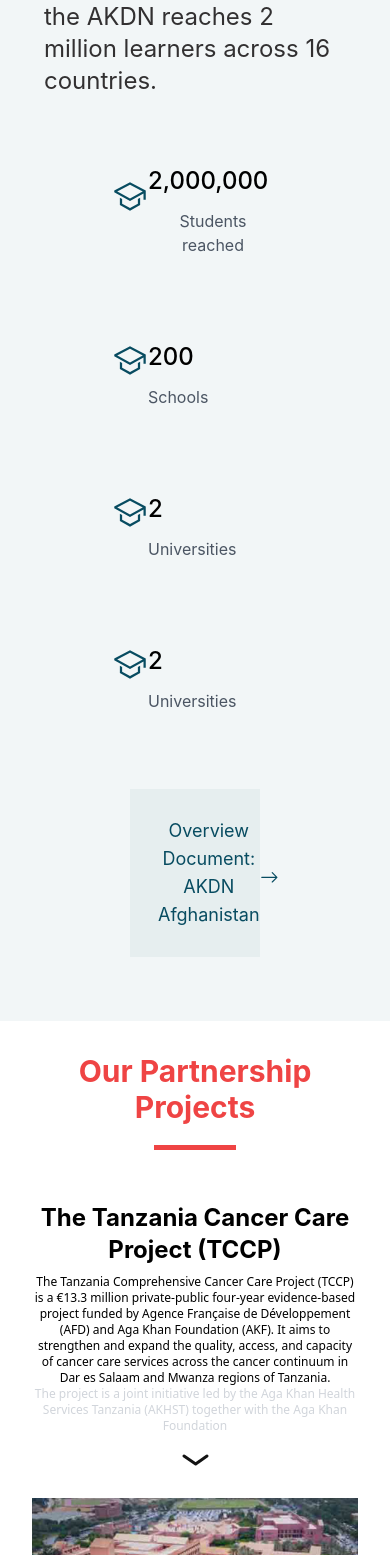
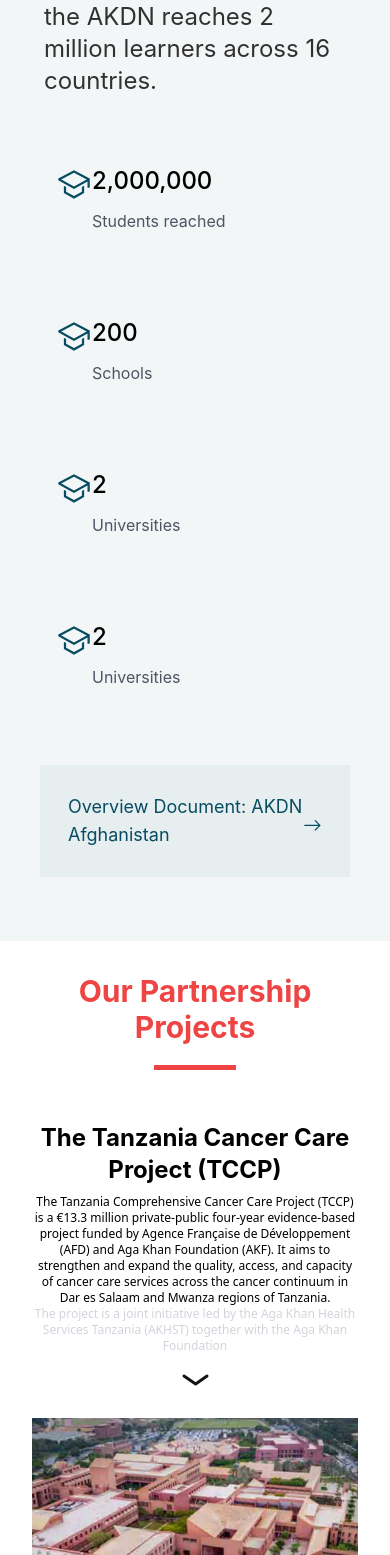
Before and after one commit to Arsalan31/my-project1, a React (Create React App) app: page /Akdn in a window 390 px wide. Shown: the part 5033-6588 px from the top of the page. Built offline with nearby package versions, Linux system fonts and the light colour scheme; what tailwindcss-rtl would draw is missing.

Commit message:
Update Maininfo.js

```diff
--- a/src/Components/Maininfo.js
+++ b/src/Components/Maininfo.js
@@ -45,12 +45,12 @@ function Maininfo() {
                 <h4 className="flex text-2xl font-bold text-gray-5 md:justify-center justify-start">AKDN | Education</h4>
                 <p className="text-gray-5 mt-3 md:mt-9 font-normal text-2xl md:text-center px-5">For over 100 years the Aga Khan Development Network (AKDN) has worked to ensure that students of all ages have access to quality learning opportunities.  The Network operates programmes and institutions that span the educational ladder, from early childhood programmes to primary and secondary schools, from vocational studies for youth and adults to university degrees and continuing professional development.  Each year, the AKDN reaches 2 million learners across 16 countries.</p>
             </div>
-            <div className="flex flex-wrap justify-center md:p-12 md:pt-20 md:px-0 px-28">
+            <div className="flex flex-wrap justify-center md:p-12 md:pt-20 md:px-0 sm:px-20 px-14">
                 <div class="flex flex-wrap md:-m-4 -mx-4 -mb-1 md:space-y-0 space-y-6">
                     {
                         slidesData2.map((Impact) => {
                             return (
-                                <div class="p-4 lg:px-20 md:w-1/4 w-full flex md:flex-col flex-row lg:border-e-2 border-blue-30 border-opacity-60 text-center items-center">
+                                <div class="p-4 lg:px-20 md:w-1/4 w-full flex md:flex-col flex-row md:border-e-2 border-blue-30 border-opacity-60 text-center items-center">
                                     <div>{Impact.img}</div>
                                     <div className="md:flex-wrap flex-wrap-reverse">
                                         <div className="md:w-full md:ps-0 ps-5 w-auto flex flex-wrap md:flex-col flex-row">
@@ -67,8 +67,8 @@ function Maininfo() {
                     }
                 </div>
             </div>
-            <div className="container mx-auto py-16 w-1/3">
-                <div className="text-center p-7 flex bg-blue-30">
+            <div className="container mx-auto md:px-0 px-10 py-16 sm:w-1/3">
+                <div className="md:text-center text-start p-7 flex bg-blue-30">
                     <p className="text-lg font-normal text-blue-70">Overview Document: AKDN Afghanistan</p>
                     <button className="ms-10 mt-2">
                         <svg xmlns="http://www.w3.org/2000/svg" width="18.67" height="18.67" fill="#084C61" class="bi bi-arrow-right" viewBox="0 0 16 16">
```
